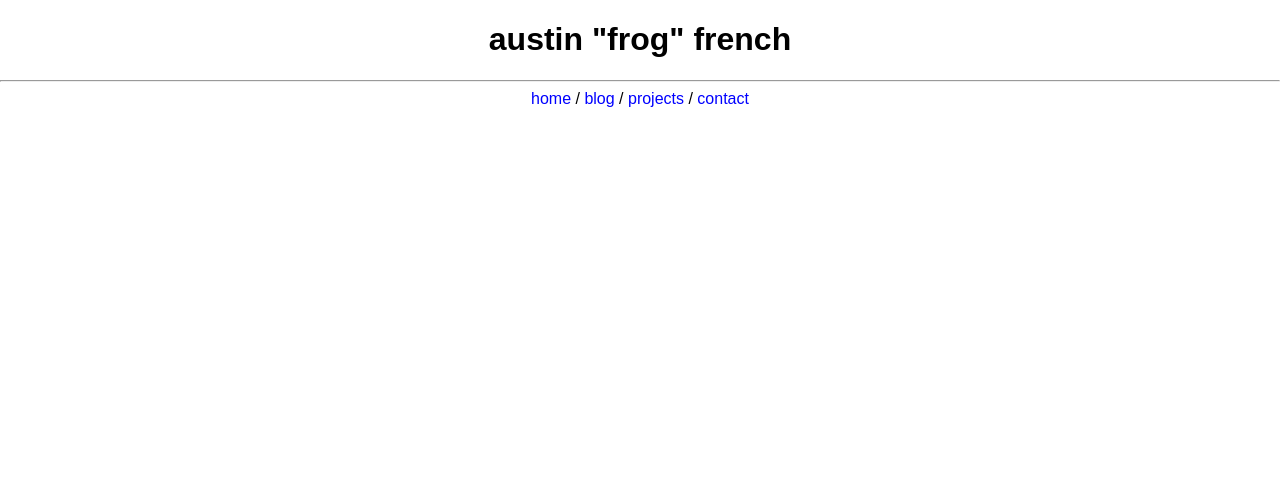
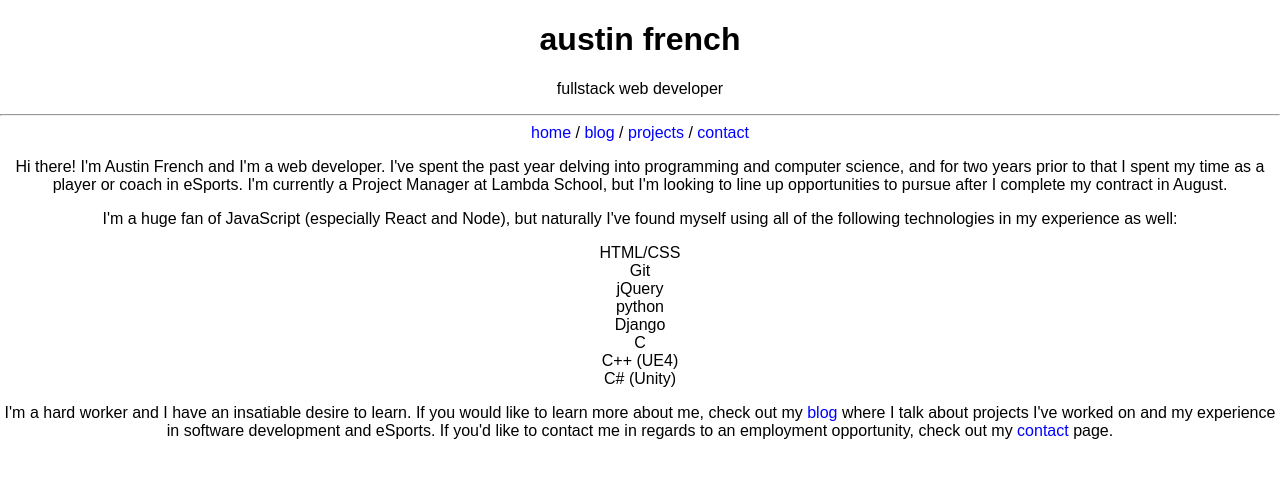
Before and after one commit to frogr/frogr.github.io, a React (Create React App) app: page / in a window 1280 px wide. Shown: the top 478 px of the page. Built offline with nearby package versions, Linux system fonts and the light colour scheme.

Commit message:
about me content

```diff
--- a/src/components/About.js
+++ b/src/components/About.js
@@ -0,0 +1,40 @@
+import React from 'react';
+const About = () => {
+  return (
+    <div>
+      <p>
+        Hi there! I'm Austin French and I'm a web developer. I've spent the past
+        year delving into programming and computer science, and for two years
+        prior to that I spent my time as a player or coach in eSports. I'm
+        currently a Project Manager at Lambda School, but I'm looking to line up
+        opportunities to pursue after I complete my contract in August.
+      </p>
+      <p>
+        I'm a huge fan of JavaScript (especially React and Node), but naturally
+        I've found myself using all of the following technologies in my
+        experience as well:
+      </p>
+      <div>
+        <ul>
+          <li>HTML/CSS</li>
+          <li>Git</li>
+          <li>jQuery</li>
+          <li>python</li>
+          <li>Django</li>
+          <li>C</li>
+          <li>C++ (UE4)</li>
+          <li>C# (Unity)</li>
+        </ul>
+      </div>
+      <p>
+        I'm a hard worker and I have an insatiable desire to learn. If you would
+        like to learn more about me, check out my <a href="/blog">blog</a> where
+        I talk about projects I've worked on and my experience in software
+        development and eSports. If you'd like to contact me in regards to an
+        employment opportunity, check out my <a href="/contact">contact</a>{' '}
+        page.
+      </p>
+    </div>
+  );
+};
+export default About;
--- a/src/components/Contact.js
+++ b/src/components/Contact.js
@@ -1,5 +1,13 @@
 import React from 'react';
 const Contact = () => {
-  return <h1>Contact</h1>;
+  return (
+    <div>
+      <p>
+        I'm currently working as a Project Manager at Lambda School, but looking
+        for offers beginning around July of 2018. Feel free to email me!
+      </p>
+      <p>austindanielfrench@gmail.com</p>
+    </div>
+  );
 };
 export default Contact;
--- a/src/components/Header.js
+++ b/src/components/Header.js
@@ -3,7 +3,8 @@ import { Link } from 'react-router-dom';
 const Header = () => {
   return (
     <div className="headerContainer">
-      <h1>austin "frog" french</h1>
+      <h1>austin french</h1>
+      <p>fullstack web developer</p>
       <hr />
       <nav>
         <Link to="/"> home </Link>
--- a/src/index.css
+++ b/src/index.css
@@ -9,3 +9,8 @@ a {
   color: blue;
   text-decoration: none;
 }
+ul {
+  padding: 0;
+  margin: 0;
+  list-style: none;
+}
--- a/src/index.js
+++ b/src/index.js
@@ -2,6 +2,7 @@ import React from 'react';
 import ReactDOM from 'react-dom';
 import './index.css';
 import App from './App';
+import About from './components/About.js';
 import BlogRoot from './components/blog/BlogRoot';
 import BlogPost from './components/blog/BlogPost';
 import Contact from './components/Contact';
@@ -16,6 +17,7 @@ ReactDOM.render(
     <Router>
       <div>
         <Route path="/*" component={Header} />
+        <Route exact path="/" component={About} />
         <Route exact path="/blog" component={BlogRoot} />
         <Route exact path="/blog/:id" component={BlogPost} />
         <Route exact path="/projects" component={ProjectsRoot} />
```
